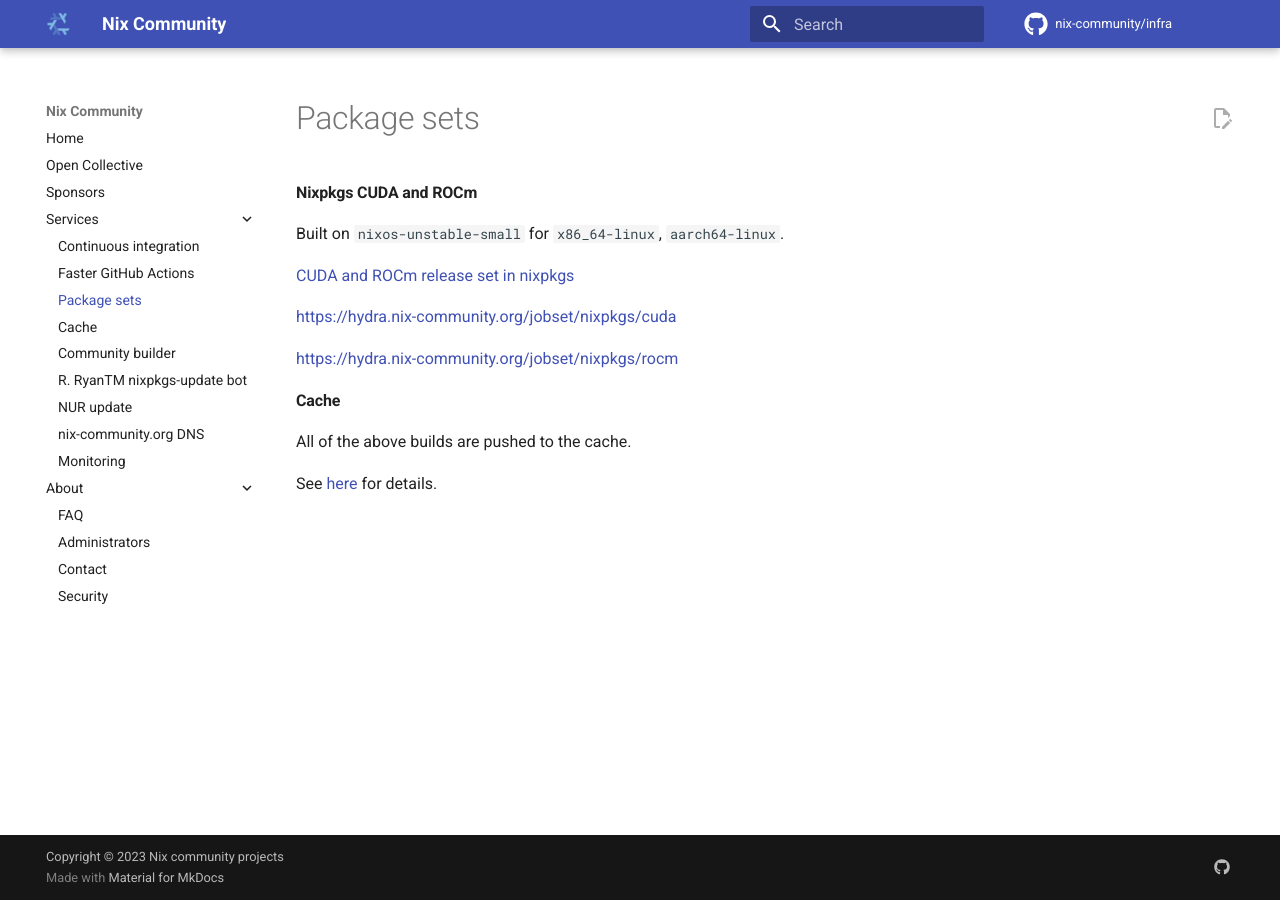
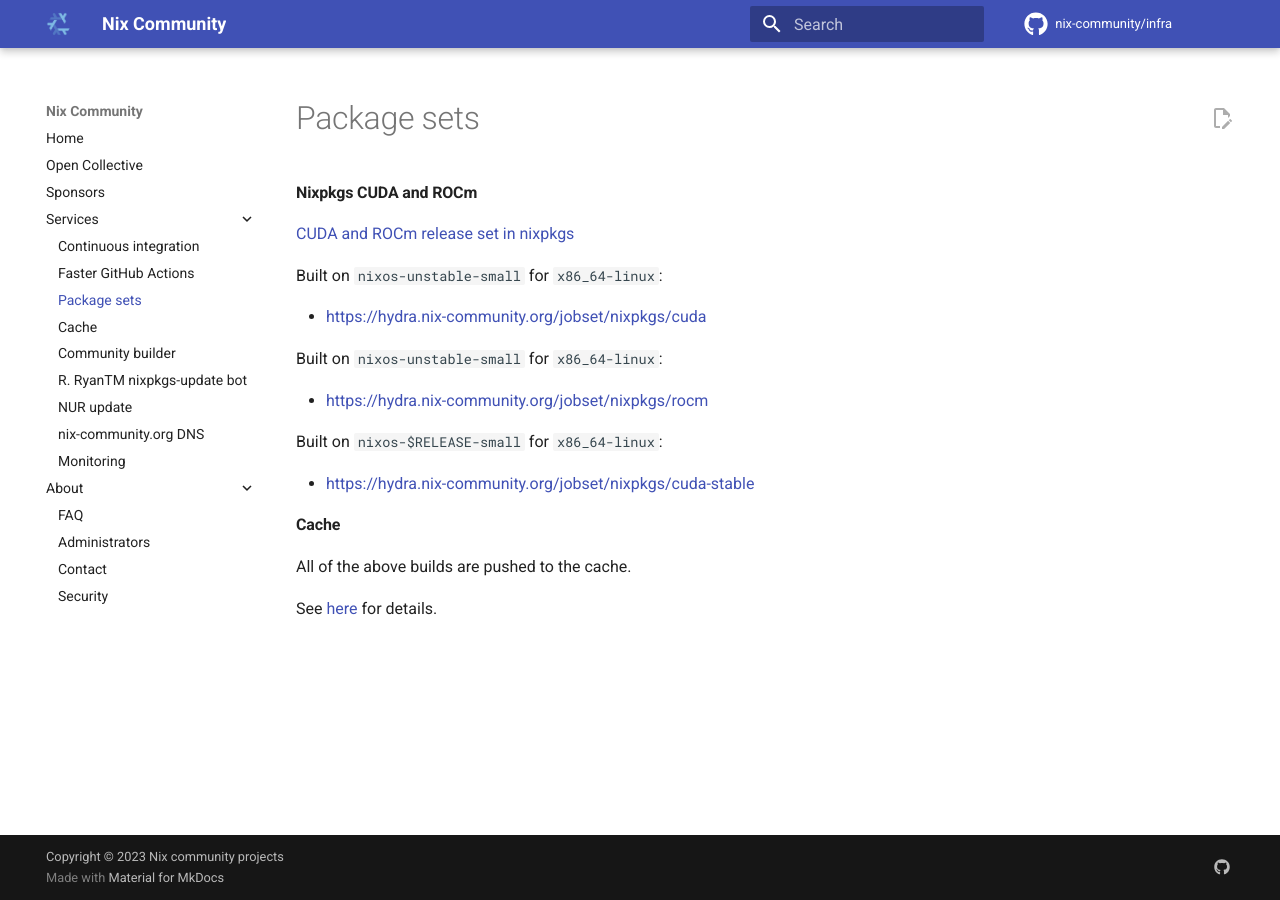
Before and after one commit to nix-community/infra, an MkDocs documentation site: the page built from docs/package-sets.md, in a window 1280 px wide. Built offline with MkDocs 1.6.1 and Material for MkDocs 9.7.7, drawn with Linux system fonts in a browser that asks for light colours; comment, search, counter and statistics services are not loaded.

Commit message:
docs: refactor, remove aarch64, add cuda stable to package sets

```diff
--- a/docs/package-sets.md
+++ b/docs/package-sets.md
@@ -1,12 +1,18 @@
 #### Nixpkgs CUDA and ROCm
-
-Built on `nixos-unstable-small` for `x86_64-linux`, `aarch64-linux`.
 
 [CUDA and ROCm release set in nixpkgs](https://github.com/NixOS/nixpkgs/blob/master/pkgs/top-level/release-cuda.nix)
 
-[https://hydra.nix-community.org/jobset/nixpkgs/cuda](https://hydra.nix-community.org/jobset/nixpkgs/cuda)
+Built on `nixos-unstable-small` for `x86_64-linux`:
 
-[https://hydra.nix-community.org/jobset/nixpkgs/rocm](https://hydra.nix-community.org/jobset/nixpkgs/rocm)
+- [https://hydra.nix-community.org/jobset/nixpkgs/cuda](https://hydra.nix-community.org/jobset/nixpkgs/cuda)
+
+Built on `nixos-unstable-small` for `x86_64-linux`:
+
+- [https://hydra.nix-community.org/jobset/nixpkgs/rocm](https://hydra.nix-community.org/jobset/nixpkgs/rocm)
+
+Built on `nixos-$RELEASE-small` for `x86_64-linux`:
+
+- [https://hydra.nix-community.org/jobset/nixpkgs/cuda-stable](https://hydra.nix-community.org/jobset/nixpkgs/cuda-stable)
 
 #### Cache
 
```
